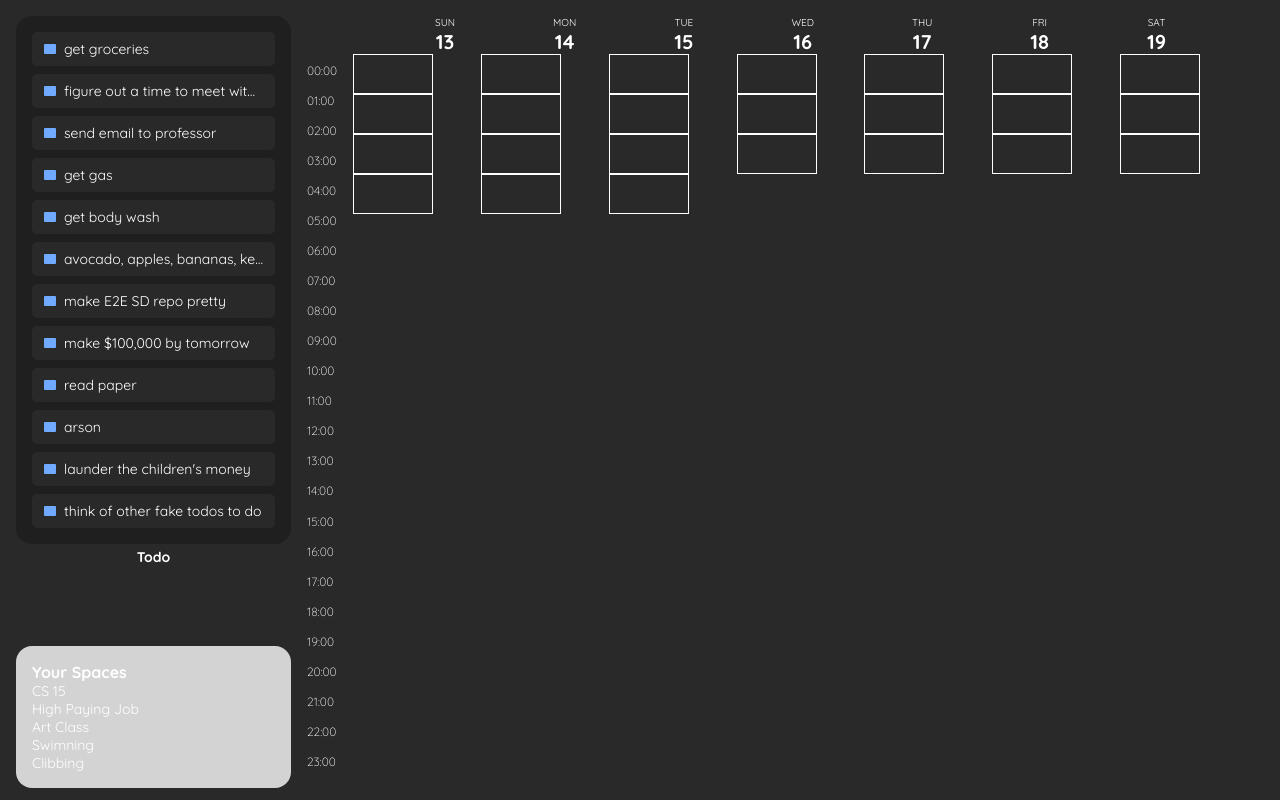
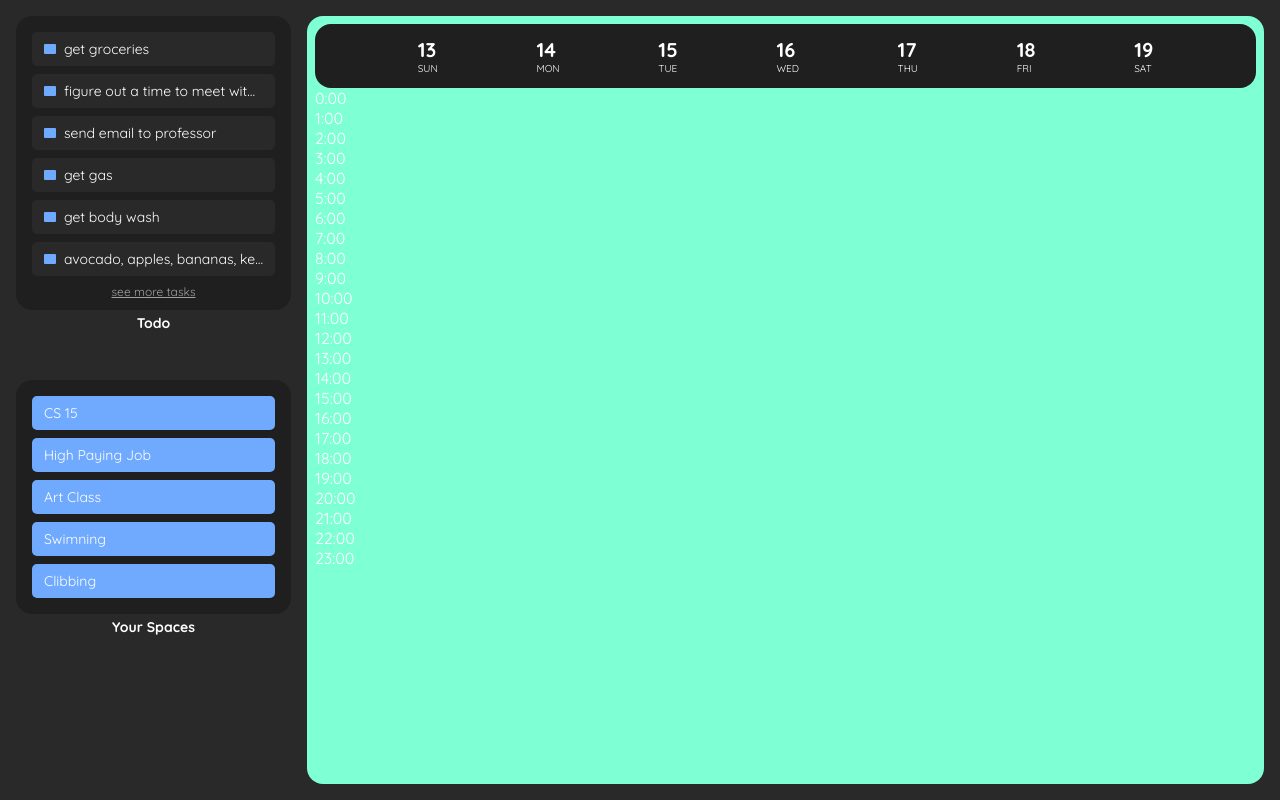
Before and after one commit to henrynitzberg/SchorgApp, a React (Vite) app in the folder frontend/: page / in a window 1280 px wide. Built offline with nearby package versions, Linux system fonts and the light colour scheme.

Commit message:
styled sidebar some more... started on calendar

```diff
--- a/frontend/src/components/CalendarWeek.jsx
+++ b/frontend/src/components/CalendarWeek.jsx
@@ -11,48 +11,23 @@ export default function CalendarWeek({ startDate = new Date() }) {
 
   return (
     <div className="calendar-week-wrapper">
-      <div className="calendar-times-wrapper">
-        {hours.map((hour) => (
-          <p key={hour} className="time-slot">
-            {format(new Date().setHours(hour, 0), "HH:mm")}
-          </p>
-        ))}
-      </div>
-      <div className="calendar-body-wrapper">
+      <div className ="calendar-week-header-wrapper">
         <div className="calendar-week-header">
-          {/* <div className="time-column" /> */}
           {days.map((day) => (
             <div key={day} className="day-header-wrapper">
+              <h1 className="number-date">{format(day, "dd")}</h1>
               <h1 className="weekday">{format(day, "EEE")}</h1>
-              <h1 className="number-date">{format(day, "dd")}</h1>
             </div>
           ))}
-        </div>
-        <div className="calendar-body">
-          <div className="grid-lines"></div>
-          <div className="grid-lines"></div>
-          <div className="grid-lines"></div>
-          <div className="grid-lines"></div>
-          <div className="grid-lines"></div>
-          <div className="grid-lines"></div>
-          <div className="grid-lines"></div>
-          <div className="grid-lines"></div>
-          <div className="grid-lines"></div>
-          <div className="grid-lines"></div>
-          <div className="grid-lines"></div>
-          <div className="grid-lines"></div>
-          <div className="grid-lines"></div>
-          <div className="grid-lines"></div>
-          <div className="grid-lines"></div>
-          <div className="grid-lines"></div>
-          <div className="grid-lines"></div>
-          <div className="grid-lines"></div>
-          <div className="grid-lines"></div>
-          <div className="grid-lines"></div>
-          <div className="grid-lines"></div>
-          <div className="grid-lines"></div>
-          <div className="grid-lines"></div>
-          <div className="grid-lines"></div>
+          </div>
+      </div>
+      <div className="calendar-week-body">
+        <div className="calendar-week-hours">
+        {hours.map((hour) => (
+          <div key={hour} className="calendar-week-hour-wrapper">
+            <div className="calendar-week-hour">{`${hour}:00`}</div>
+          </div>
+        ))}
         </div>
       </div>
     </div>
--- a/frontend/src/components/Sidebar.jsx
+++ b/frontend/src/components/Sidebar.jsx
@@ -23,31 +23,34 @@ const spaces = [
   "Clibbing",
 ];
 
-for (const todo in upcomingTodos) {
-  console.log(upcomingTodos[todo]);
-}
+const maxTodosDisplayed = 6;
 
 export default function Sidebar() {
   return (
     <div className="sidebar-wrapper">
       <div className="sidebar-top">
-        <div className="sidebar-top-top">
-          {upcomingTodos.map((todo, i) => (
+        <div className="sidebar-top-widget">
+          {upcomingTodos.slice(0, maxTodosDisplayed).map((todo, i) => (
             <div key={i} className="upcoming-todo-wrapper">
               <div className="dot"></div>
               <p className="upcoming-todo">{todo}</p>
             </div>
           ))}
+          {upcomingTodos.length > maxTodosDisplayed && (
+            <div className="sidebar-overflow-text">see more tasks</div>
+          )}
         </div>
-        <h1 className="sidebar-top-header">Todo</h1>
+        <h1 className="sidebar-top-title">Todo</h1>
       </div>
       <div className="sidebar-bottom">
-        <h1 className="sidebar-bottom-header">Your Spaces</h1>
-        {spaces.map((space, i) => (
-          <div key={i} className="space-wrapper">
-            <p className="space">{space}</p>
-          </div>
-        ))}
+        <div className="sidebar-bottom-widget">
+          {spaces.map((space, i) => (
+            <div key={i} className="space-wrapper">
+              <p className="space">{space}</p>
+            </div>
+          ))}
+        </div>
+        <h1 className="sidebar-bottom-title">Your Spaces</h1>
       </div>
     </div>
   );
--- a/frontend/src/css/CalendarWeek.css
+++ b/frontend/src/css/CalendarWeek.css
@@ -1,34 +1,34 @@
 .calendar-week-wrapper {
     display: flex;
-    flex-direction: row;
+    flex-direction: column;
     width: 100%;
+    border-radius: 1em;
+    background-color: aquamarine;
+    padding: .5em;
+    overflow: hidden;
 }
 
-.calendar-times-wrapper {
+.calendar-week-header-wrapper {
     display: flex;
-    flex-direction: column;
-    justify-content: space-evenly;
-    padding-top: 2em;
-}
-
-.calendar-body-wrapper {
     width: 100%;
-    padding: 0 1em;
+    height: 4em;
+    padding: .25em;
+    border-radius: 1em;
+    background-color: #1f1f1f;
 }
 
 .calendar-week-header {
     display: flex;
     flex-direction: row;
-    gap: 1em;
+    justify-content: space-evenly;
     width: 100%;
-    justify-content: space-evenly;
+    align-items: center;
 }
 
 .day-header-wrapper {
+    justify-content: center;
     display: flex;
     flex-direction: column;
-    justify-content: center;
-    align-items: center;
 }
 
 .weekday {
@@ -41,18 +41,20 @@
     font-size: 20px;
 }
 
-.time-slot {
-    font-weight: 300;
-    font-size: 12px;
+.calendar-week-body {
+    display: flex;
+    flex-direction: column;
+    overflow-y: auto;
 }
 
-.calendar-body {
-    display: grid;
-    grid-template-columns: 1fr 1fr 1fr 1fr 1fr 1fr 1fr;
+.calendar-week-hour-wrapper {
+    display: flex;
+    align-items: center;
 }
 
-.grid-lines {
-    border: 1px solid white;
-    width: 5em;
-    height: 2.5em;
+.calendar-week-hour {
+    display: flex;
+    flex-direction: column;
+    justify-content: center;
+    align-items: center;
 }
--- a/frontend/src/css/Sidebar.css
+++ b/frontend/src/css/Sidebar.css
@@ -1,7 +1,7 @@
 .sidebar-wrapper {
     display: flex;
     flex-direction: column;
-    gap: 5em;
+    gap: 3em;
     height: 100%;
     width: 275px;
     max-height: 100%;
@@ -13,7 +13,7 @@
     gap: 0.25em;
 }
 
-.sidebar-top-top {
+.sidebar-top-widget {
     display: flex;
     flex-direction: column;
     gap: 0.5em;
@@ -23,16 +23,10 @@
     border-radius: 1em;
 }
 
-.sidebar-top-header {
+.sidebar-top-title {
     text-align: center;
     font-size: 14px;
     font-weight: 700;
-}
-
-.sidebar-bottom {
-    background-color: #d3d3d3;
-    padding: 1em;
-    border-radius: 1em;
 }
 
 .upcoming-todo-wrapper {
@@ -42,6 +36,37 @@
     gap: 0.5em;
     padding: 0.5em 0.75em;
     background-color: var(--gray);
+    border-radius: 5px;
+}
+
+.sidebar-bottom {
+    display: flex;
+    flex-direction: column;
+    gap: 0.25em;
+}
+
+.sidebar-bottom-widget {
+    display: flex;
+    flex-direction: column;
+    gap: 0.5em;
+    background-color: #1f1f1f;
+    padding: 1em;
+    border-radius: 1em;
+}
+
+.sidebar-bottom-title {
+    text-align: center;
+    font-size: 14px;
+    font-weight: 700;
+}
+
+.space-wrapper {
+    display: flex;
+    flex-direction: row;
+    align-items: center;
+    gap: 0.5em;
+    padding: 0.5em 0.75em;
+    background-color: var(--blue);
     border-radius: 5px;
 }
 
@@ -60,3 +85,13 @@
     font-size: 14px;
     width: 200px;
 }
+
+.sidebar-overflow-text {
+    text-align: center;
+    height: 10px;
+    font-size: 12px;
+    text-decoration: underline;
+    font-weight: 400;
+    width: 100%;
+    color: var(--text-gray);
+}
```
